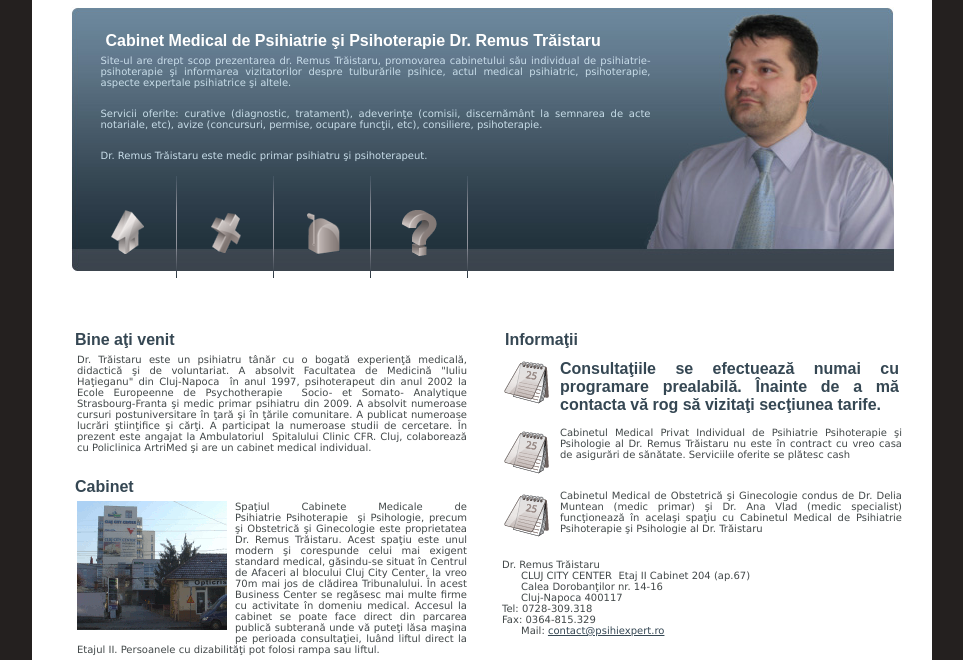
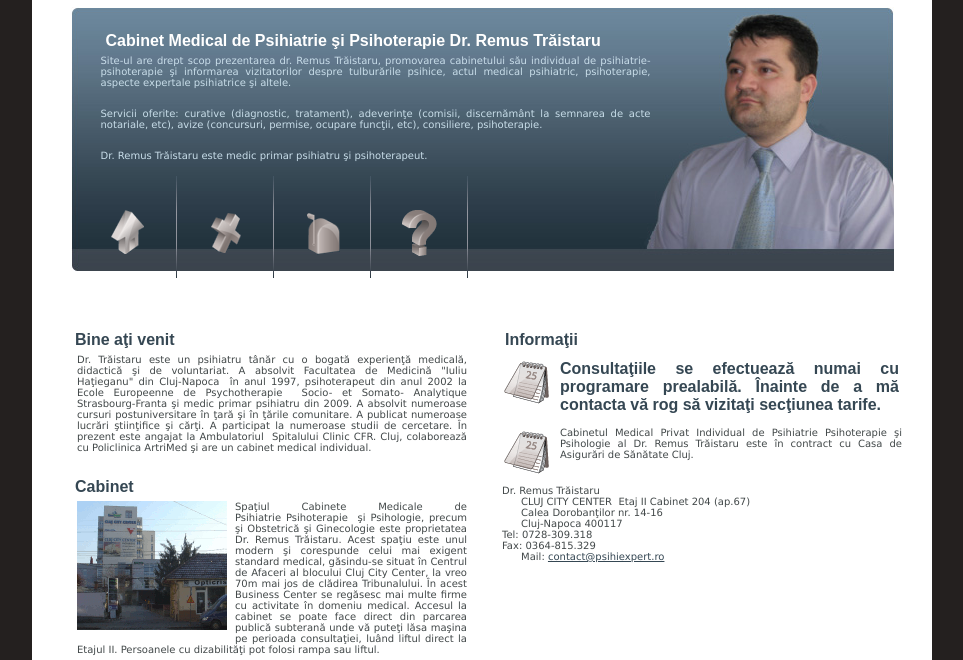
Before and after one commit to dragontech/psihiexpert, a plain HTML site: page public_html/index.html in a window 1280 px wide. Shown: the part 125-785 px from the top of the page, without its empty margins (158-1121 px from the left). Drawn offline with Linux system fonts and the light colour scheme.

Commit message:
change iformations

```diff
--- a/public_html/index.html
+++ b/public_html/index.html
@@ -168,8 +168,8 @@ div.Section1
 <h2>Informa&#355;ii</h2>
 <div class="news_tab"><img class="img_left" border="0" alt="" width="50" height="50" src="images/calendar.gif" />
 <h2>Consulta&#355;iile se efectueaz&#259; numai cu programare prealabil&#259;. &Icirc;nainte de a m&#259; contacta v&#259; rog s&#259; vizita&#355;i sec&#355;iunea tarife.</h2></div>
-<div class="news_tab"><img class="img_left" border="0" alt="" width="50" height="50" src="images/calendar.gif" />Cabinetul Medical Privat Individual de Psihiatrie Psihoterapie &#351;i Psihologie&nbsp;al Dr. Remus Tr&#259;istaru nu este &icirc;n contract cu&nbsp;vreo&nbsp;casa de asigur&#259;ri de s&#259;n&#259;tate. Serviciile oferite se pl&#259;tesc cash</div>
-<div class="news_tab"><img class="img_left" border="0" alt="" width="50" height="50" src="images/calendar.gif" />Cabinetul Medical de Obstetric&#259; &#351;i Ginecologie condus de Dr. Delia Muntean (medic primar) &#351;i Dr. Ana Vlad (medic specialist) func&#355;ioneaz&#259; &icirc;n acela&#351;i spa&#355;iu cu Cabinetul Medical de Psihiatrie Psihoterapie &#351;i Psihologie al Dr. Tr&#259;istaru</div></div>
+<div class="news_tab"><img class="img_left" border="0" alt="" width="50" height="50" src="images/calendar.gif" />Cabinetul Medical Privat Individual de Psihiatrie Psihoterapie &#351;i Psihologie&nbsp;al Dr. Remus Tr&#259;istaru este &icirc;n contract cu&nbsp;Casa de Asigur&#259;ri de S&#259;n&#259;tate Cluj.</div>
+</div>
 <p class="center_text">Dr. Remus Tr&#259;istaru<br />
 &nbsp;&nbsp;&nbsp;&nbsp;&nbsp; CLUJ CITY CENTER&nbsp; Etaj II Cabinet 204 (ap.67)<br />
 &nbsp;&nbsp;&nbsp;&nbsp;&nbsp; Calea Doroban&#355;ilor nr. 14-16<br />
```
